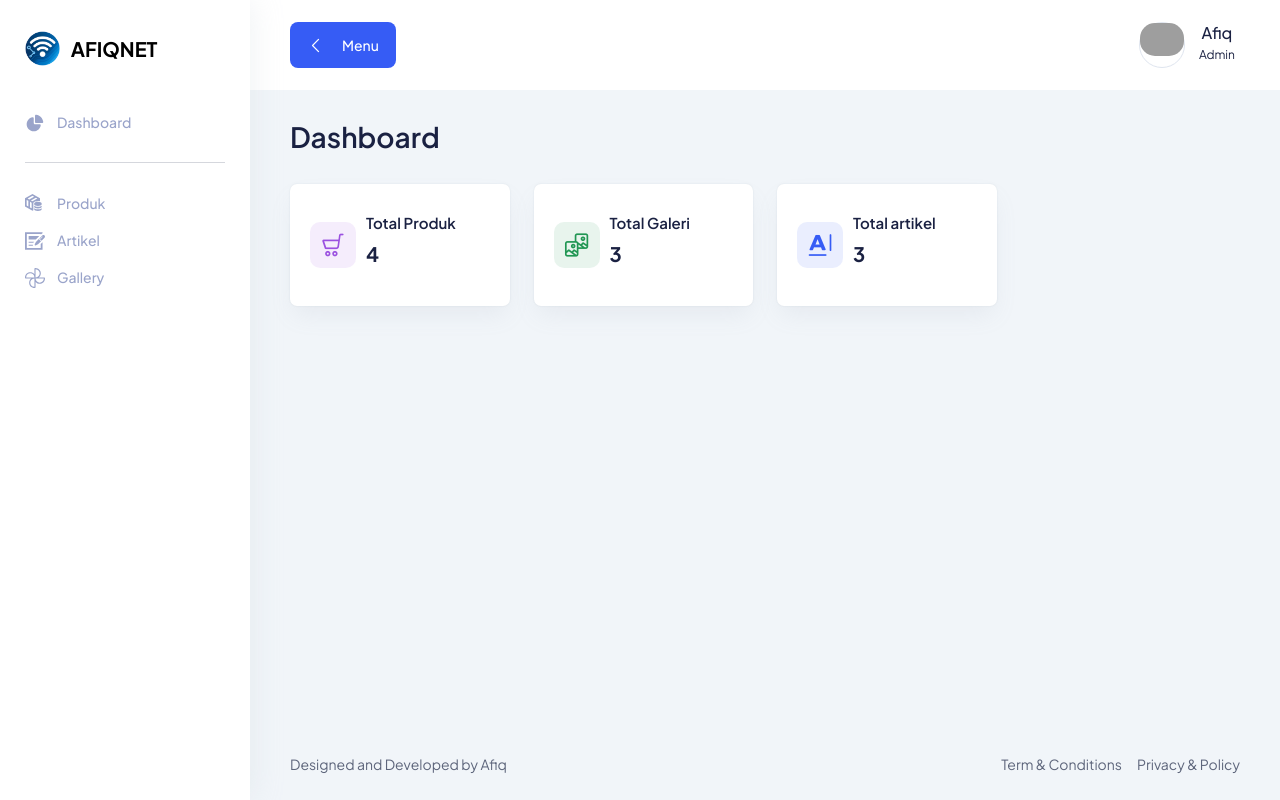
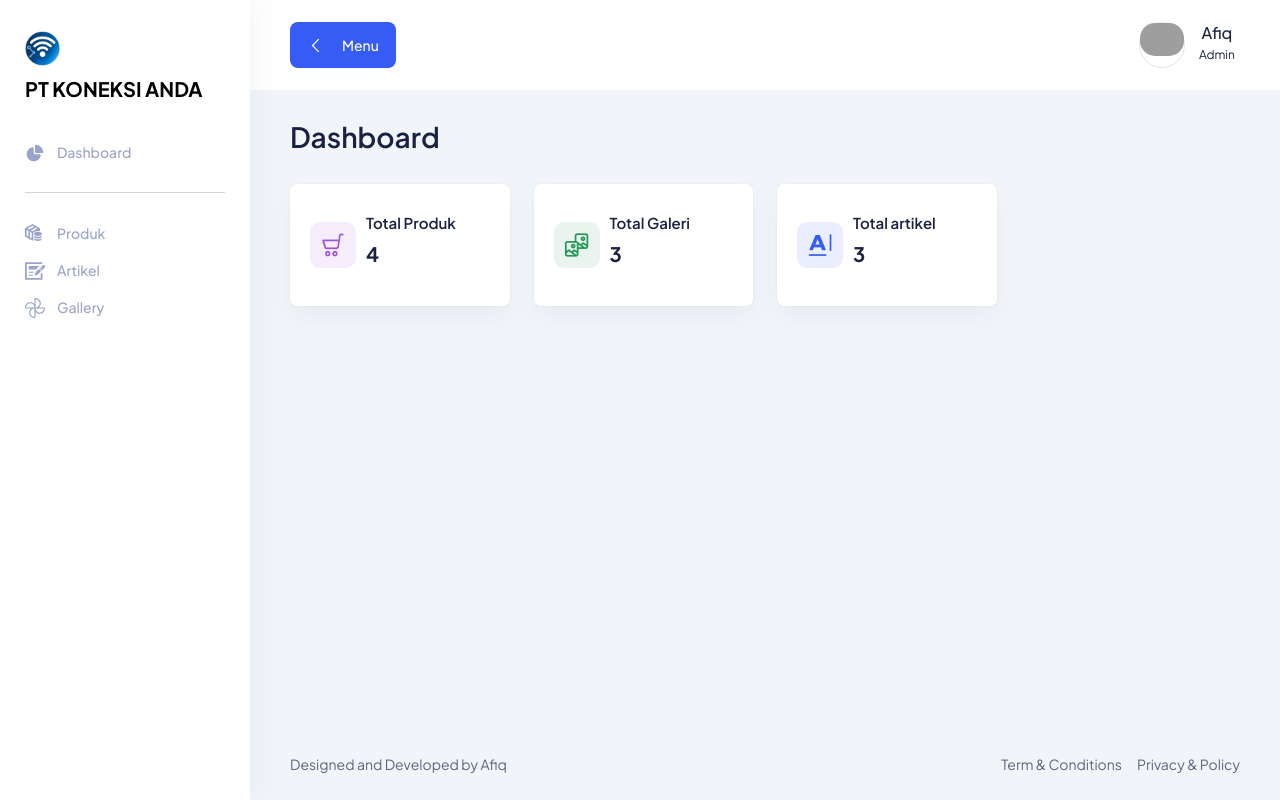
Before and after one commit to Afiq-Muhammad/company_profile, a PHP site: page /index.php in a window 1280 px wide. Run offline with PHP 8.4, Linux system fonts and the light colour scheme; a user stored in the database is signed in; data comes from the database, SQL or seed files in the repository; some libraries are stand-ins or nearby versions; grey boxes are pictures that could not be loaded.

Commit message:
Tes commit

```diff
--- a/backend/index.php
+++ b/backend/index.php
@@ -17,8 +17,13 @@ if (@$_SESSION['status'] != 'login') {
     <meta charset="UTF-8" />
     <meta http-equiv="X-UA-Compatible" content="IE=edge" />
     <meta name="viewport" content="width=device-width, initial-scale=1.0" />
-    <link rel="shortcut icon" href="assets/images/logo.png" type="image/x-icon" />
-    <title>Company Profile Afiq</title>
+    <?php
+    $tmp = mysqli_query($konek, "SELECT * FROM profile ORDER BY id ASC");
+    while ($pro = mysqli_fetch_assoc($tmp)) :
+    ?>
+        <link rel="shortcut icon" href="img/profile/<?= $pro['logo'] ?>" type="image/x-icon" />
+        <title><?= $pro['nama_perusahaan'] ?></title>
+    <?php endwhile; ?>
 
     <!-- ========== All CSS files linkup ========= -->
     <link rel="stylesheet" href="assets/css/bootstrap.min.css" />
@@ -33,7 +38,7 @@ if (@$_SESSION['status'] != 'login') {
     <script src="assets/js/jquery-3.7.1.min.js"></script>
     <!-- DataTables -->
     <link rel="stylesheet" href="assets/css/dataTables.css">
-    <!-- SweetAlert -->
+    <!-- SweetAlert 2 -->
     <link rel="stylesheet" href="assets/css/sweetalert2.min.css">
     <script src="assets/js/sweetalert2.min.js"></script>
 </head>
@@ -49,8 +54,13 @@ if (@$_SESSION['status'] != 'login') {
     <aside class="sidebar-nav-wrapper">
         <div class="navbar-logo">
             <a href="index.html">
-                <img src="assets/images/logo.png" width="35" class="me-2 mb-2" alt="logo" />
-                <span class="text-black fw-bold fs-5 text-uppercase ">AfiqNet</span>
+                <?php
+                $tmp = mysqli_query($konek, "SELECT * FROM profile ORDER BY id ASC");
+                while ($pro = mysqli_fetch_assoc($tmp)) :
+                ?>
+                    <img src="img/profile/<?= $pro['logo'] ?>" width="35" class="me-2 mb-2" alt="logo" />
+                    <span class="text-black fw-bold fs-5 text-uppercase "><?= $pro['nama_perusahaan'] ?></span>
+                <?php endwhile; ?>
             </a>
         </div>
         <nav class="sidebar-nav">
```
